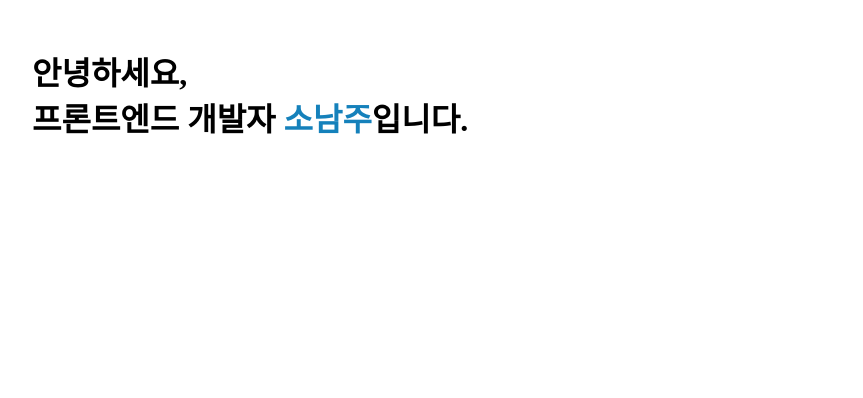
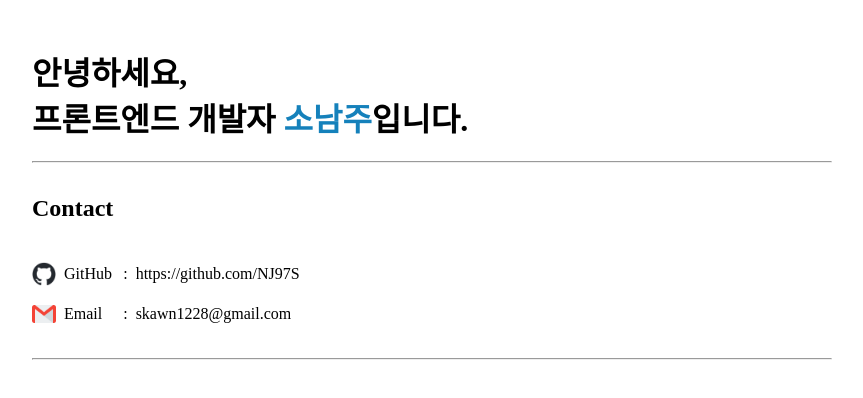
Before and after one commit to NJ97S/namju.github.io, a plain HTML site: page index.html in a window 1280 px wide. Shown: the whole page, without its empty margins (208-1071 px from the left). Drawn offline with Linux system fonts and the light colour scheme.

Commit message:
feat: contact 작성

```diff
--- a/index.html
+++ b/index.html
@@ -13,7 +13,26 @@
         프론트엔드 개발자 <span>소남주</span>입니다.
       </h1>
 
-      <div></div>
+      <hr />
+
+      <div class="contact">
+        <p class="title">Contact</p>
+
+        <span>
+          <img src="./images/github-mark.png" />
+          <span class="link_name">GitHub</span>:
+          <a href="https://github.com/NJ97S" target="_blank">
+            https://github.com/NJ97S
+          </a>
+        </span>
+        <span>
+          <img src="./images/gmail.png" />
+          <span class="link_name">Email</span>:
+          <span>skawn1228@gmail.com</span>
+        </span>
+      </div>
+
+      <hr />
     </div>
   </body>
 </html>
--- a/main.css
+++ b/main.css
@@ -1,3 +1,17 @@
+a {
+  text-decoration: none;
+}
+
+a:link,
+a:visited,
+a:active {
+  color: black;
+}
+
+a:hover {
+  color: rgb(21, 129, 187);
+}
+
 .container {
   width: 100%;
   max-width: 50rem;
@@ -7,3 +21,30 @@
 h1 > span {
   color: rgb(21, 129, 187);
 }
+
+.contact {
+  display: flex;
+  flex-direction: column;
+  gap: 1rem;
+  margin-bottom: 2rem;
+}
+
+.contact .title {
+  font-size: 1.5rem;
+  font-weight: 600;
+}
+
+.contact > span {
+  display: flex;
+  align-items: center;
+  gap: 0.5rem;
+}
+
+.contact .link_name {
+  width: 3.2rem;
+}
+
+.contact img {
+  width: 1.5rem;
+  height: 1.5rem;
+}
```
Also changed, not shown: images/github-mark.png (added), images/gmail.png (added).
